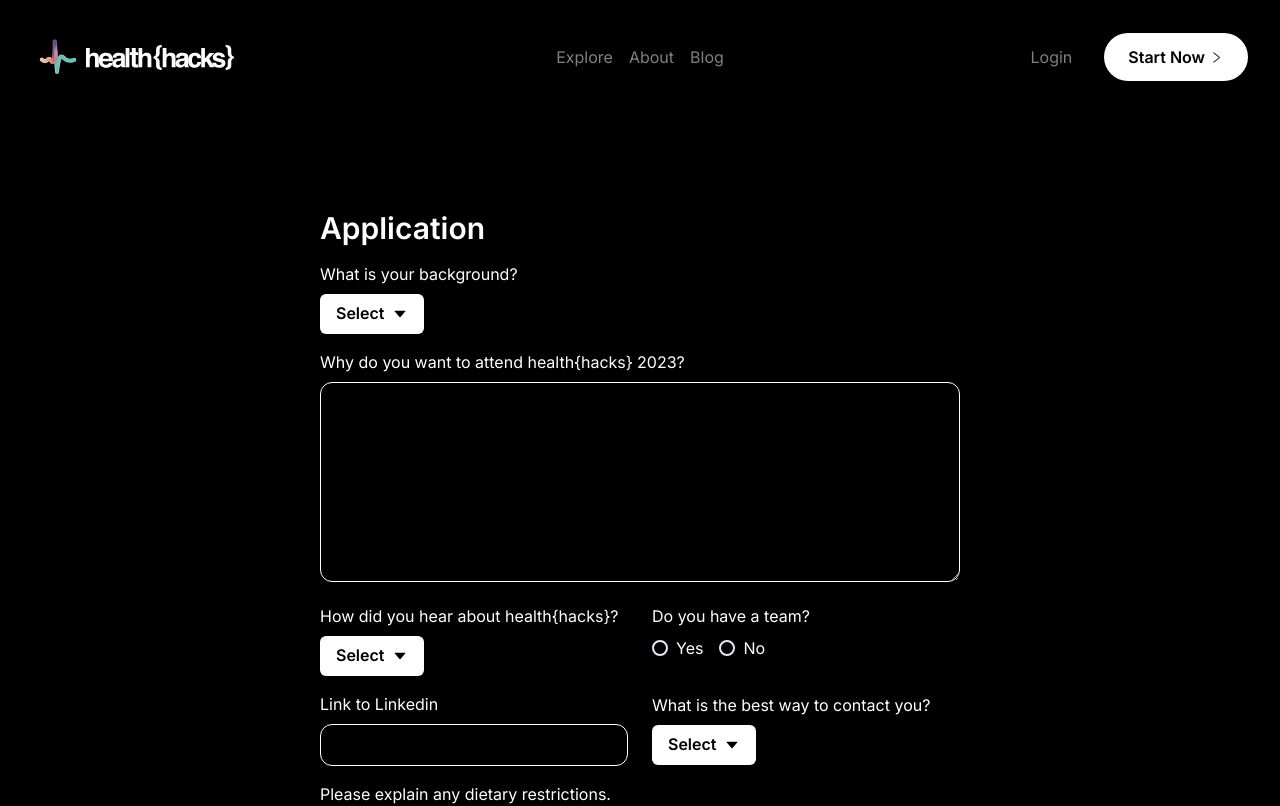
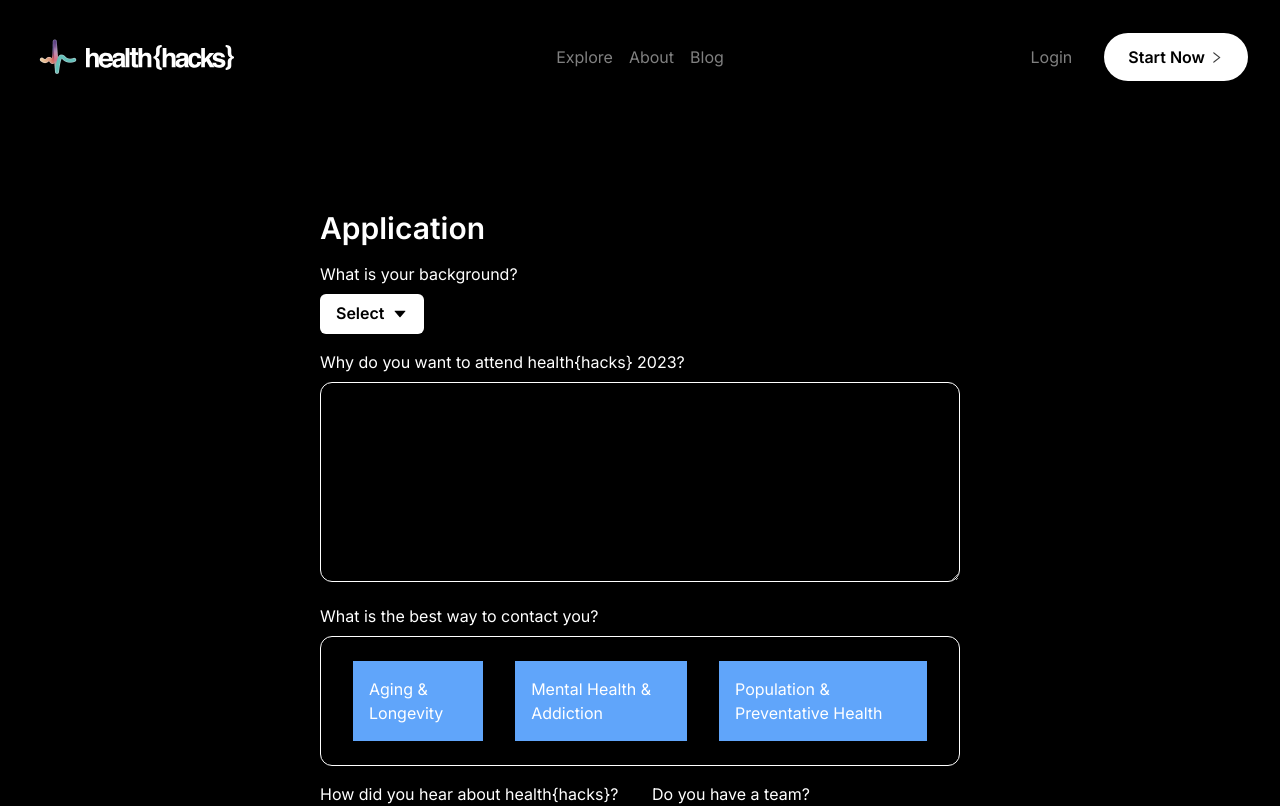
Before and after one commit to michaelhyi/healthhacks-website, a Next.js app in the folder web/: page /application/1 in a window 1280 px wide. Shown: the top 806 px of the page. Built offline with nearby package versions, Linux system fonts and the light colour scheme.

Commit message:
dnd implemented

```diff
--- a/web/components/Navbar.tsx
+++ b/web/components/Navbar.tsx
@@ -55,7 +55,7 @@ const Navbar = () => {
                 bg="black"
                 className="hover:opacity-50"
                 onClick={async () => {
-                  router.reload();
+                  router.push("/");
                   await localStorage.removeItem("user");
                   setUser(undefined);
                 }}
--- /dev/null
+++ b/web/components/TrackRanking.tsx
@@ -0,0 +1,78 @@
+import { useEffect, useState } from "react";
+import { DragDropContext, Droppable, Draggable } from "react-beautiful-dnd";
+
+const TrackRanking = () => {
+  const [loaded, setLoaded] = useState(false);
+  const [characters, updateCharacters] = useState([
+    {
+      id: "0",
+      name: "Aging & Longevity",
+    },
+    {
+      id: "1",
+      name: "Mental Health & Addiction",
+    },
+    {
+      id: "2",
+      name: "Population & Preventative Health",
+    },
+  ]);
+
+  useEffect(() => {
+    setLoaded(true);
+  }, []);
+
+  function handleOnDragEnd(result: any) {
+    if (!result.destination) return;
+
+    const items = Array.from(characters);
+    const [reorderedItem] = items.splice(result.source.index, 1);
+    items.splice(result.destination.index, 0, reorderedItem);
+
+    updateCharacters(items);
+  }
+
+  return (
+    <div>
+      <div className={`mt-4 mb-2 }`}>What is the best way to contact you?</div>
+      <div
+        className={`w-full bg-black border-[0.5px] border-white
+         py-2 rounded-xl px-4 min-h-[15vh]`}
+      >
+        {loaded && (
+          <DragDropContext onDragEnd={handleOnDragEnd}>
+            <Droppable droppableId="characters" direction="horizontal">
+              {(provided) => (
+                <ul
+                  className="flex characters"
+                  {...provided.droppableProps}
+                  ref={provided.innerRef}
+                >
+                  {characters.map(({ id, name }, index) => {
+                    return (
+                      <Draggable key={id} draggableId={id} index={index}>
+                        {(provided) => (
+                          <li
+                            className="bg-blue-400 p-4 m-4"
+                            ref={provided.innerRef}
+                            {...provided.draggableProps}
+                            {...provided.dragHandleProps}
+                          >
+                            <p>{name}</p>
+                          </li>
+                        )}
+                      </Draggable>
+                    );
+                  })}
+                  {provided.placeholder}
+                </ul>
+              )}
+            </Droppable>
+          </DragDropContext>
+        )}
+      </div>
+    </div>
+  );
+};
+
+export default TrackRanking;
--- a/web/next.config.js
+++ b/web/next.config.js
@@ -1,6 +1,6 @@
 /** @type {import('next').NextConfig} */
 const nextConfig = {
-  reactStrictMode: true,
-}
+  reactStrictMode: false,
+};
 
-module.exports = nextConfig
+module.exports = nextConfig;
--- a/web/package.json
+++ b/web/package.json
@@ -40,6 +40,7 @@
     "@graphql-codegen/typescript": "^2.8.7",
     "@graphql-codegen/typescript-operations": "^2.5.12",
     "@graphql-codegen/typescript-urql": "^3.7.3",
+    "@types/react-beautiful-dnd": "^13.1.3",
     "autoprefixer": "^10.4.13",
     "postcss": "^8.4.21",
     "tailwindcss": "^3.2.4"
--- a/web/pages/application/0.tsx
+++ b/web/pages/application/0.tsx
@@ -1,11 +1,24 @@
-import { Button, Menu, MenuButton, MenuItem, MenuList } from "@chakra-ui/react";
-import { useState } from "react";
+import {
+  Button,
+  Menu,
+  MenuButton,
+  MenuItem,
+  MenuList,
+  Radio,
+  RadioGroup,
+} from "@chakra-ui/react";
+import { useRouter } from "next/router";
+import { useContext, useState } from "react";
 import { AiFillCaretDown } from "react-icons/ai";
 import Container from "../../components/Container";
 import Input from "../../components/Input";
 import { states } from "../../data/states";
+import Context from "../../utils/context";
 
 const Application = () => {
+  const router = useRouter();
+  const { user } = useContext(Context);
+
   const [firstName, setFirstName] = useState("");
   const [middleName, setMiddleName] = useState("");
   const [lastName, setLastName] = useState("");
@@ -15,6 +28,8 @@ const Application = () => {
 
   const [city, setCity] = useState("");
   const [state, setState] = useState("");
+  const [inPerson, setInPerson] = useState("");
+  const [wholeEvent, setWholeEvent] = useState("");
 
   const [firstNameError, setFirstNameError] = useState("");
   const [middleNameError, setMiddleNameError] = useState("");
@@ -25,10 +40,13 @@ const Application = () => {
 
   const [cityError, setCityError] = useState("");
   const [stateError, setStateError] = useState("");
+  const [inPersonError, setInPersonError] = useState("");
+  const [wholeEventError, setWholeEventError] = useState("");
 
   return (
     <Container>
       <div className="flex flex-col items-center pt-24">
+        {user ? (
           <div className="w-[50vw]">
             <div className="font-semibold text-3xl">Application</div>
             <form>
@@ -101,14 +119,61 @@ const Application = () => {
                       maxHeight={"60vh"}
                     >
                       {states.map((v) => (
-                      <MenuItem>{v}</MenuItem>
+                        <MenuItem onClick={() => setState(v)}>{v}</MenuItem>
                       ))}
                     </MenuList>
                   </Menu>
                 </div>
               </div>
+              <div className="flex space-x-6">
+                <div className="w-[50vw]">
+                  <div className={`mt-4 mb-2 }`}>Can you attend in-person?</div>
+                  <RadioGroup onChange={setInPerson} value={inPerson}>
+                    <div className="flex items-center space-x-4">
+                      <Radio
+                        value="Yes"
+                        colorScheme="blue"
+                        onClick={() => setInPerson("Yes")}
+                      >
+                        Yes
+                      </Radio>
+                      <Radio
+                        value="No"
+                        colorScheme="red"
+                        onClick={() => setInPerson("No")}
+                      >
+                        No
+                      </Radio>
+                    </div>
+                  </RadioGroup>
+                </div>
+                <div className="w-[50vw]">
+                  <div className={`mt-4 mb-2 }`}>
+                    Can you attend the whole event?
+                  </div>
+                  <RadioGroup onChange={setWholeEvent} value={wholeEvent}>
+                    <div className="flex items-center space-x-4">
+                      <Radio value="Yes" colorScheme="blue">
+                        Yes
+                      </Radio>
+                      <Radio value="No" colorScheme="red">
+                        No
+                      </Radio>
+                    </div>
+                  </RadioGroup>
+                </div>
+              </div>
             </form>
+            <button
+              onClick={() => router.push("/application/disclaimer")}
+              className="mt-6 mb-24 hover:cursor-pointer duration-500 hover:opacity-50 text-center bg-blue-500 text-white px-6 py-4 rounded-xl text-sm font-bold"
+            >
+              Continue
+            </button>
           </div>
+        ) : (
+          <div>You must be signed in</div>
+        )}
       </div>
     </Container>
   );
--- a/web/pages/application/1.tsx
+++ b/web/pages/application/1.tsx
@@ -8,13 +8,16 @@ import {
   RadioGroup,
 } from "@chakra-ui/react";
 import { useRouter } from "next/router";
-import { useState } from "react";
+import { useContext, useState } from "react";
 import { AiFillCaretDown } from "react-icons/ai";
 import Container from "../../components/Container";
 import Input from "../../components/Input";
+import TrackRanking from "../../components/TrackRanking";
+import Context from "../../utils/context";
 
 const Application = () => {
   const router = useRouter();
+  const user = useContext(Context);
 
   const [whyUs, setWhyUs] = useState("");
   const [howHear, setHowHear] = useState("");
@@ -31,6 +34,7 @@ const Application = () => {
   return (
     <Container>
       <div className="flex flex-col items-center">
+        {user ? (
           <div className="w-[50vw] pt-24">
             <div className="font-semibold text-3xl">Application</div>
             <form className="w-[50vw]">
@@ -71,6 +75,7 @@ const Application = () => {
                 setValue={setWhyUs}
                 error={whyUsError}
               />
+              <TrackRanking />
               <div className="flex space-x-6">
                 <div className="w-[50vw]">
                   <div className={`mt-4 mb-2 }`}>
@@ -170,6 +175,9 @@ const Application = () => {
               </button>
             </div>
           </div>
+        ) : (
+          <div>You must be signed in</div>
+        )}
       </div>
     </Container>
   );
--- /dev/null
+++ b/web/pages/application/disclaimer.tsx
@@ -0,0 +1,29 @@
+import { useRouter } from "next/router";
+import { useContext } from "react";
+import Container from "../../components/Container";
+import Context from "../../utils/context";
+
+const Disclaimer = () => {
+  const router = useRouter();
+  const { user } = useContext(Context);
+
+  return (
+    <Container>
+      {user ? (
+        <div>
+          <div>disclaimer</div>
+          <button
+            onClick={() => router.push("/application/1")}
+            className="mt-6 mb-24 hover:cursor-pointer duration-500 hover:opacity-50 text-center bg-blue-500 text-white px-6 py-4 rounded-xl text-sm font-bold"
+          >
+            Continue
+          </button>
+        </div>
+      ) : (
+        <div>You must be signed in</div>
+      )}
+    </Container>
+  );
+};
+
+export default Disclaimer;
```
Also changed, not shown: 4 other files (tests, documents, lock files or other folders). Lines whose indentation alone changed are shown as unchanged.
